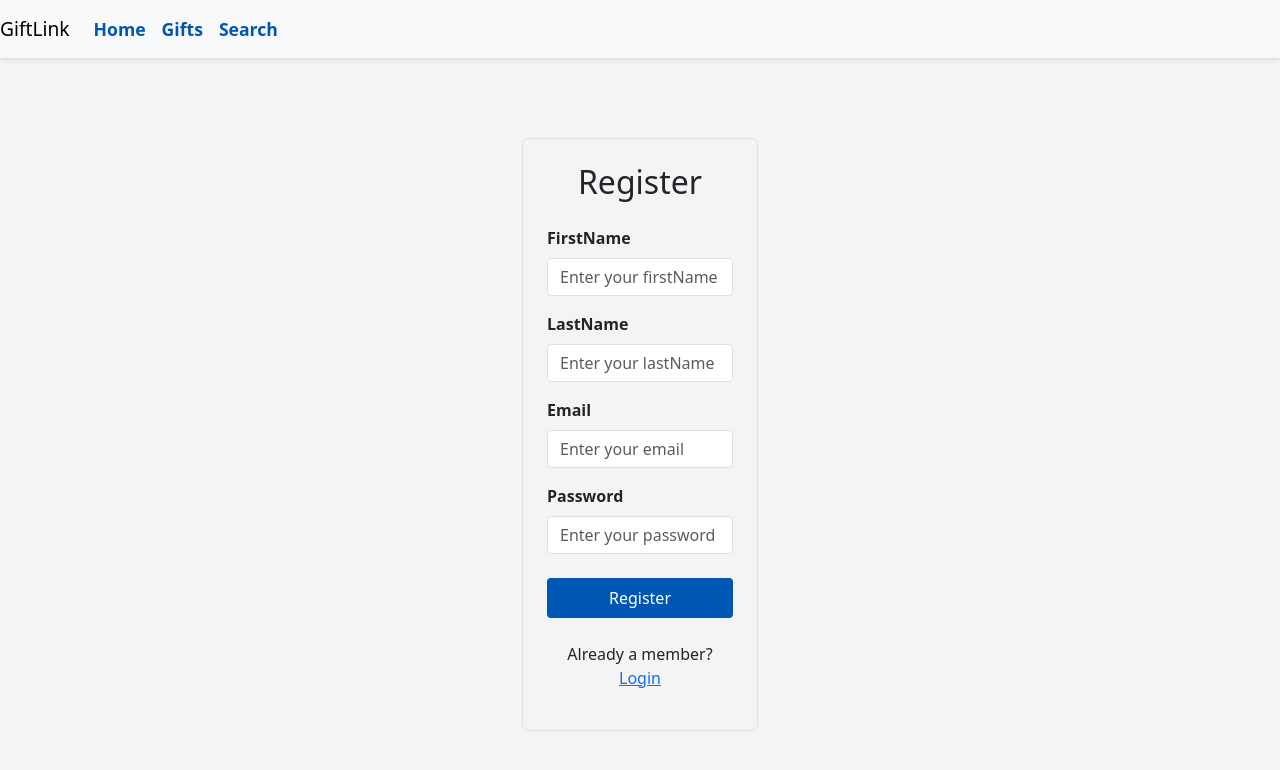
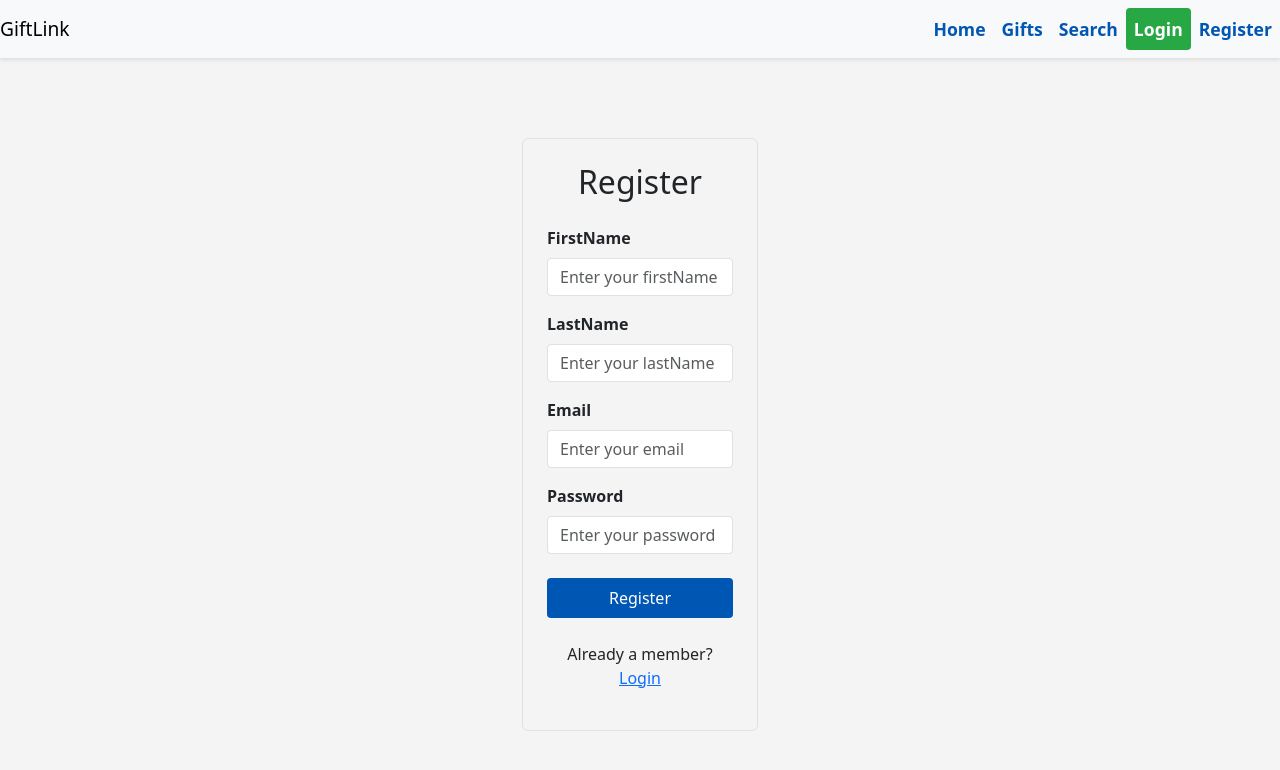
Before and after one commit to EgleVas/fullstack-capstone-project, a React (Create React App) app in the folder giftlink-frontend/: page /app/register in a window 1280 px wide. Shown: the top 770 px of the page. Built offline with nearby package versions, Linux system fonts and the light colour scheme.

Commit message:
Implement Back-end in Register Component

```diff
--- a/giftlink-frontend/src/components/Navbar/Navbar.js
+++ b/giftlink-frontend/src/components/Navbar/Navbar.js
@@ -1,17 +1,80 @@
-import React from 'react';
-import { Link } from 'react-router-dom';
+import React, { useEffect } from 'react'
+import { Link, useNavigate } from 'react-router-dom'
+import {urlConfig} from '../../config';
+import { useAppContext } from '../../context/AuthContext';
 
 export default function Navbar() {
+    const { isLoggedIn, setIsLoggedIn, userName, setUserName } = useAppContext();
+
+  const navigate=useNavigate();
+    useEffect(() => {
+        const authTokenFromSession = sessionStorage.getItem('auth-token');
+        const nameFromSession = sessionStorage.getItem('name');
+        if (authTokenFromSession) {
+            if(isLoggedIn && nameFromSession) {
+              setUserName(nameFromSession);
+            } else {
+              sessionStorage.removeItem('auth-token');
+              sessionStorage.removeItem('name');
+              sessionStorage.removeItem('email');
+              setIsLoggedIn(false);
+            }
+        }
+    },[isLoggedIn, setIsLoggedIn, setUserName])
+    const handleLogout=()=>{
+        sessionStorage.removeItem('auth-token');
+        sessionStorage.removeItem('name');
+        sessionStorage.removeItem('email');
+        setIsLoggedIn(false);
+        navigate(`/app`);
+
+    }
+    const profileSecton=()=>{
+      navigate(`/app/profile`);
+    }
     return (
-        <nav className="navbar navbar-expand-lg navbar-light bg-light">
-            <Link className="navbar-brand" to="/">GiftLink</Link>
-            <div className="collapse navbar-collapse" id="navbarNav">
-                <ul className="navbar-nav">
-                    <li className="nav-item"><Link className="nav-link" to="/home.html">Home</Link></li>
-                    <li className="nav-item"><Link className="nav-link" to="/app">Gifts</Link></li>
-                    <li className="nav-item"><Link className="nav-link" to="/app/search">Search</Link></li>
-                </ul>
-            </div>
-        </nav>
-    );
+        <>
+            <nav className="navbar navbar-expand-lg navbar-light bg-light" id='navbar_container'>
+        <a className="navbar-brand" href={`${urlConfig.backendUrl}/app`}>GiftLink</a>
+
+        <button className="navbar-toggler" type="button" data-toggle="collapse" data-target="#navbarNav" aria-controls="navbarNav" aria-expanded="false" aria-label="Toggle navigation">
+          <span className="navbar-toggler-icon"></span>
+        </button>
+
+        <div className="collapse navbar-collapse justify-content-end" id="navbarNav">
+          <ul className="navbar-nav">
+            <li className="nav-item">
+              <a className="nav-link" href="/home.html">Home</a> {/* Link to home.html */}
+            </li>
+            <li className="nav-item">
+              <Link className="nav-link" to="/app">Gifts</Link> {/* Updated Link */}
+            </li>
+            <li className="nav-item">
+              <Link className="nav-link" to="/app/search">Search</Link>
+            </li>
+            <ul className="navbar-nav ml-auto">
+            {isLoggedIn ? (
+                                    <>
+                                    <li className="nav-item"> <span className="nav-link" style={{color: "black", cursor:"pointer"}} onClick={profileSecton}>Welcome, {userName}</span> </li>
+                                    <li className="nav-item"><button className="nav-link login-btn" onClick={handleLogout}>Logout</button></li>
+                                    </>
+                                    )  : (
+                                    <>
+                                        <li className="nav-item">
+
+                                        <Link className="nav-link login-btn" to="/app/login">Login</Link>
+                                        </li>
+                                        <li className="nav-item">
+                                        <Link className="nav-link register-btn" to="/app/register">Register</Link>
+                                        </li>
+                                    </>
+                                )
+
+                                }
+            </ul>
+          </ul>
+        </div>
+      </nav>
+        </>
+    )
 }
--- a/giftlink-frontend/src/components/RegisterPage/RegisterPage.js
+++ b/giftlink-frontend/src/components/RegisterPage/RegisterPage.js
@@ -1,4 +1,12 @@
 import React, { useState } from 'react';
+//Step 1 - Task 1
+import {urlConfig} from '../../config';
+
+//Step 1 - Task 2
+import { useAppContext } from '../../context/AuthContext';
+
+//Step 1 - Task 3
+import { useNavigate } from 'react-router-dom';
 
 import './RegisterPage.css';
 
@@ -8,8 +16,49 @@
     const [email, setEmail] = useState('');
     const [password, setPassword] = useState('');
 
+    //Step 1 - Task 4
+     const [showerr, setShowerr] = useState('');
+
+    //Step 1 - Task 5
+    const navigate = useNavigate();
+    const { setIsLoggedIn } = useAppContext();
+
     const handleRegister = async () => {
-        console.log("Register invoked")
+        const response = await fetch(`${urlConfig.backendUrl}/api/auth/register`, {
+            //Step 1 - Task 6
+            method: 'POST',
+            //Step 1 - Task 7
+            headers: {
+                'content-type': 'application/json',
+            },
+            //Step 1 - Task 8
+            body: JSON.stringify({
+                firstName: firstName,
+                lastName: lastName,
+                email: email,
+                password: password
+            })
+        });
+
+        //Step 2 - Task 1
+        const json = await response.json();
+        console.log('json data', json);
+        console.log('er', json.error);
+
+        //Step 2 - Task 2
+        if (json.authtoken) {
+            sessionStorage.setItem('auth-token', json.authtoken);
+            sessionStorage.setItem('name', firstName);
+            sessionStorage.setItem('email', json.email);
+        //Step 2 - Task 3
+            setIsLoggedIn(true);
+        //Step 2 - Task 4
+            navigate('/app');
+        }
+        if (json.error) {
+        //Step 2 - Task 5
+            setShowerr(json.error);
+        }
     }
 
     return (
@@ -55,6 +104,9 @@
                                 value={email}
                                 onChange={(e) => setEmail(e.target.value)}
                             />
+                        {/* Step 2 - Task 6*/}
+
+                                <div className="text-danger">{showerr}</div>
                         </div>
 
                         <div className="mb-4">
```
Also changed, not shown: 1 other file (tests, documents, lock files or other folders). Lines whose indentation alone changed are shown as unchanged.
